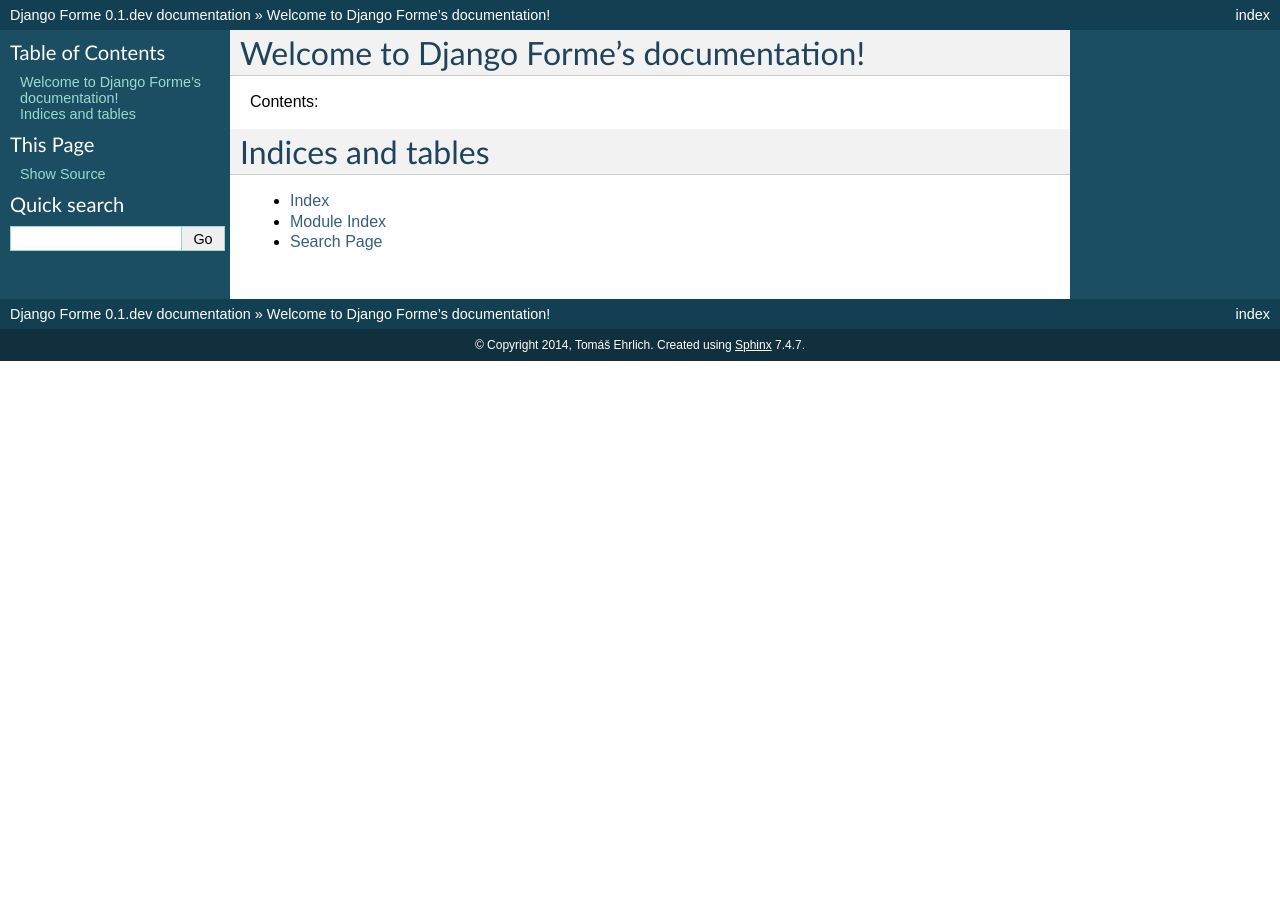
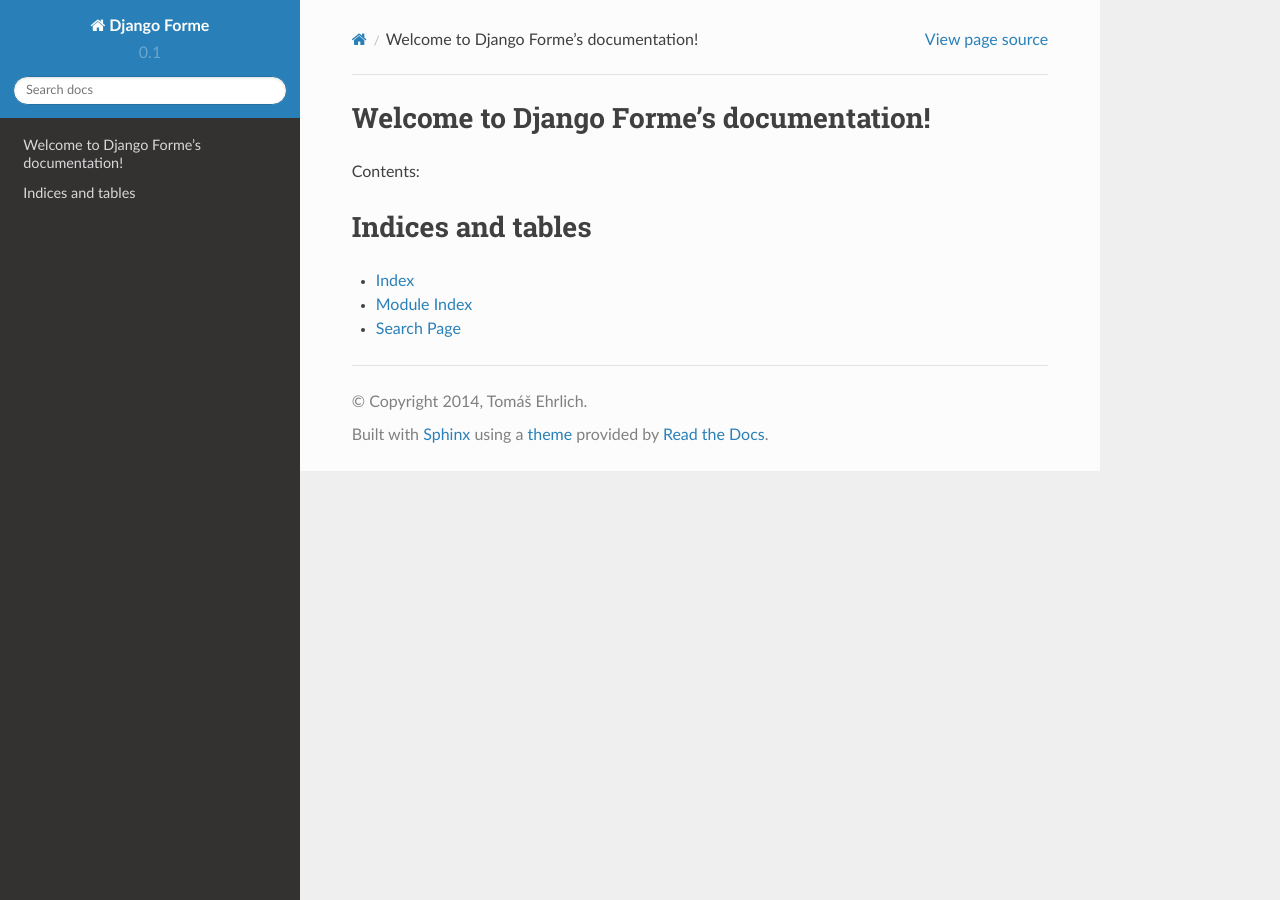
Before and after one commit to blubecks/django-forme, a Sphinx documentation site: the page built from docs/index.rst, in a window 1280 px wide. Built offline with Sphinx 7.4.7 and the Read the Docs theme 2.0.0, drawn with Linux system fonts in a browser that asks for light colours.

Commit message:
Use rtd theme.

```diff
--- a/docs/conf.py
+++ b/docs/conf.py
@@ -14,6 +14,7 @@
 
 import sys
 import os
+import sphinx_rtd_theme
 
 # If extensions (or modules to document with autodoc) are in another directory,
 # add these directories to sys.path here. If the directory is relative to the
@@ -102,15 +103,13 @@
 
 # The theme to use for HTML and HTML Help pages.  See the documentation for
 # a list of builtin themes.
-html_theme = 'default'
+html_theme = "sphinx_rtd_theme"
+html_theme_path = [sphinx_rtd_theme.get_html_theme_path()]
 
 # Theme options are theme-specific and customize the look and feel of a theme
 # further.  For a list of options available for each theme, see the
 # documentation.
 #html_theme_options = {}
-
-# Add any paths that contain custom themes here, relative to this directory.
-#html_theme_path = []
 
 # The name for this set of Sphinx documents.  If None, it defaults to
 # "<project> v<release> documentation".
```
